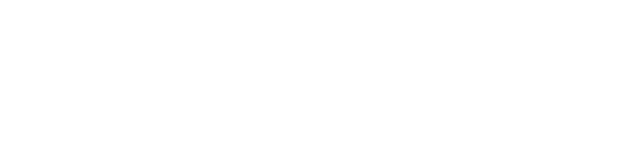
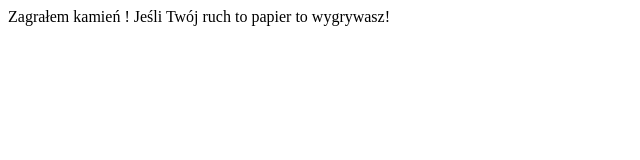
Before and after one commit to kacpi95/javascript-prework, a plain HTML site: page index.html in a window 1280 px wide. Shown: the whole page, without its empty margins (0-640 px from the left). Drawn offline with nearby package versions, Linux system fonts and the light colour scheme; files that its build step writes are made by us from their sources.

Commit message:
Add function from js

```diff
--- a/index.html
+++ b/index.html
@@ -1,9 +1,9 @@
 <!DOCTYPE html>
 <html lang="en">
 	<head>
-		<meta charset="UTF-8" />
+		<meta charset="UTF-8" >
 		<title>Kamień, papier, nożyce</title>
-		<link rel="stylesheet" href="css/style.css" />
+		<link rel="stylesheet" href="css/style.css" >
 	</head>
 	<body>
 		<div class="container">
--- a/js/script.js
+++ b/js/script.js
@@ -0,0 +1,6 @@
+let computerMove = `kamień`;
+let playerMove = "papier";
+
+printMessage(
+	`Zagrałem ${computerMove} ! Jeśli Twój ruch to ${playerMove} to wygrywasz!`
+);
```
